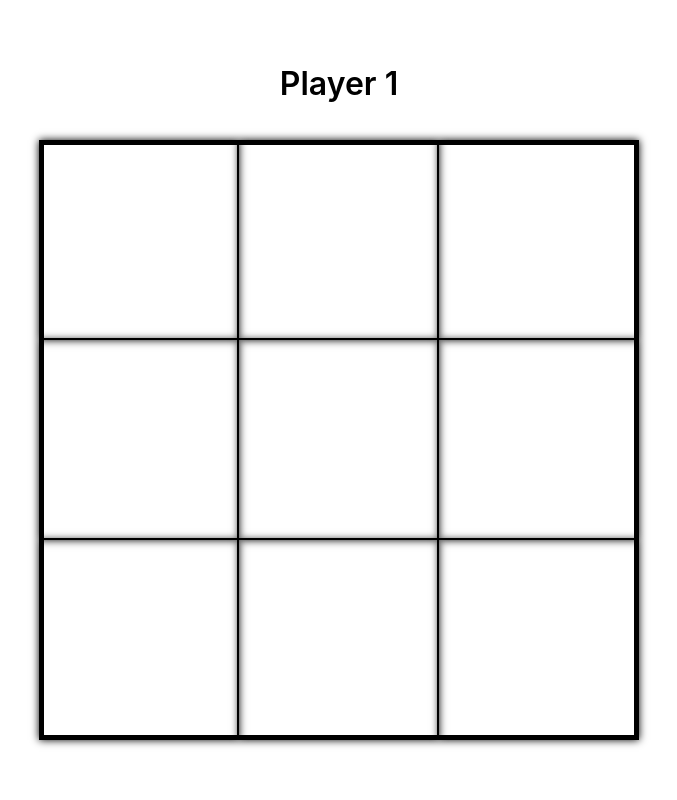
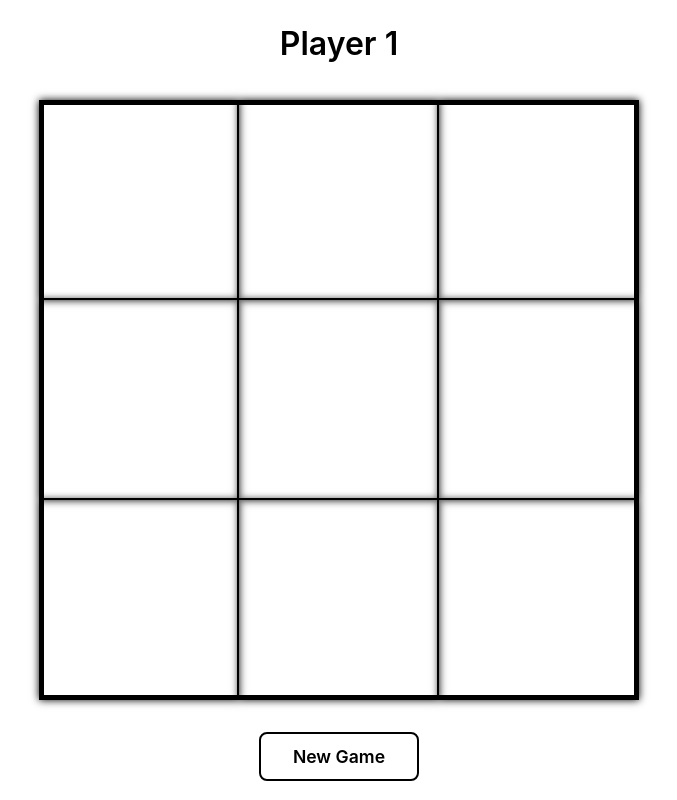
Before and after one commit to giorashc-cloud/tic-tac-toe, a React (Vite) app: page / in a window 1280 px wide. Shown: the whole page, without its empty margins (301-978 px from the left). Built offline with nearby package versions, Linux system fonts and the light colour scheme.

Commit message:
adds new game button

```diff
--- a/src/components/TicTacToeBoard.css
+++ b/src/components/TicTacToeBoard.css
@@ -111,3 +111,28 @@
     stroke-dashoffset: 0;
   }
 }
+
+.reset-button {
+  margin-top: 2rem;
+  padding: 0.75rem 2rem;
+  font-size: 1.1rem;
+  font-weight: 600;
+  font-family: -apple-system, BlinkMacSystemFont, "Segoe UI", Roboto, Helvetica, Arial, sans-serif;
+  color: var(--ttt-line-color);
+  background: transparent;
+  border: 2.5px solid var(--ttt-line-color);
+  border-radius: 8px;
+  cursor: pointer;
+  transition: all 0.2s ease;
+}
+
+.reset-button:hover {
+  background-color: var(--ttt-line-color);
+  color: white;
+}
+
+@media (prefers-color-scheme: dark) {
+  .reset-button:hover {
+    color: black;
+  }
+}
--- a/src/components/TicTacToeBoard.tsx
+++ b/src/components/TicTacToeBoard.tsx
@@ -100,6 +100,12 @@ export const TicTacToeBoard: React.FC = () => {
 
   const lineCoords = getLineCoordinates(winningLine);
 
+  const resetGame = () => {
+    setCells(Array(GRID_SIZE * GRID_SIZE).fill(null));
+    setCurrentPlayer(1);
+    setWinningLine(null);
+  };
+
   return (
     <div className="tictactoe-container">
       <div className="tictactoe-header">
@@ -129,6 +135,9 @@ export const TicTacToeBoard: React.FC = () => {
           </svg>
         )}
       </div>
+      <button className="reset-button" onClick={resetGame}>
+        New Game
+      </button>
     </div>
   );
 };
```
Also changed, not shown: 1 other file (tests, documents, lock files or other folders).
